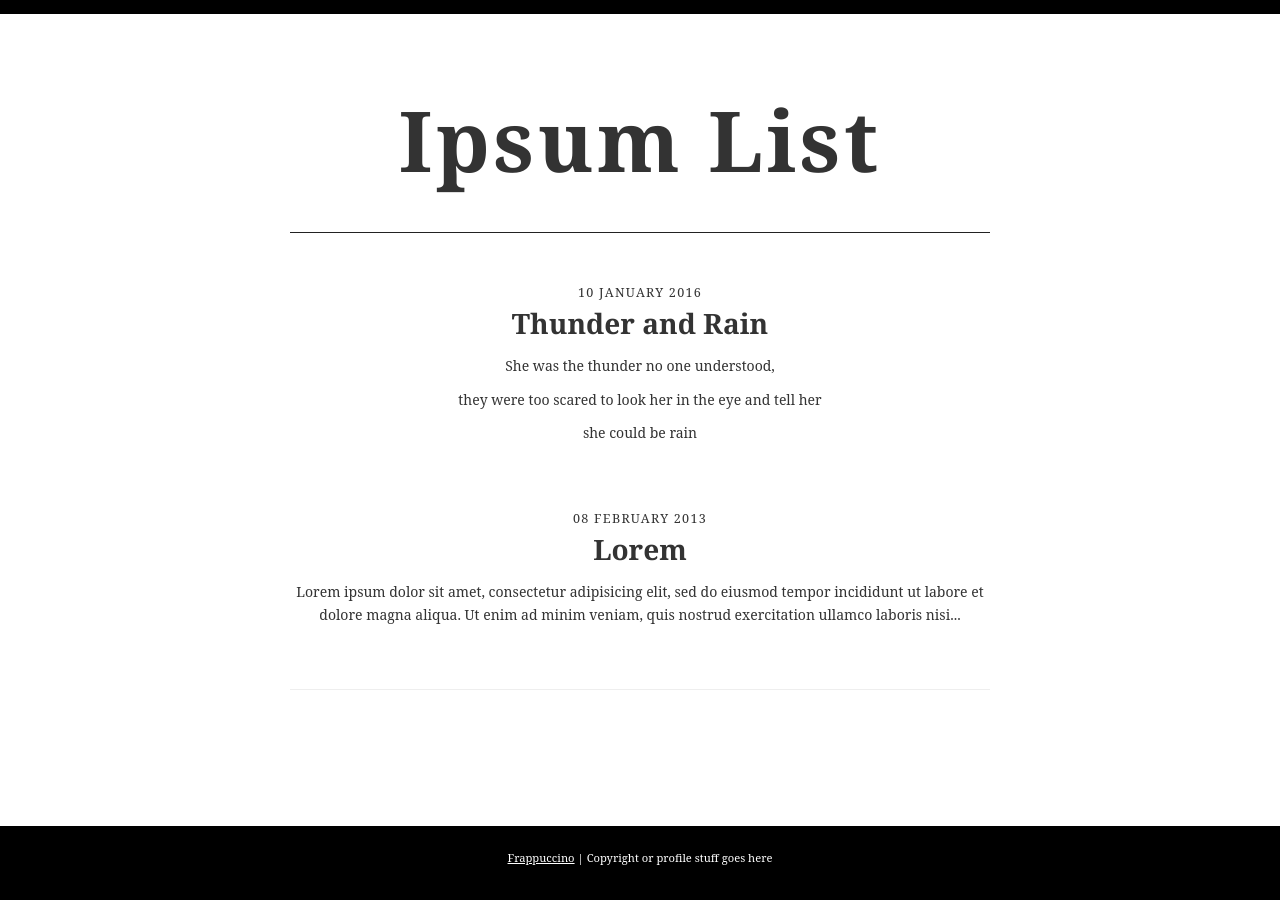
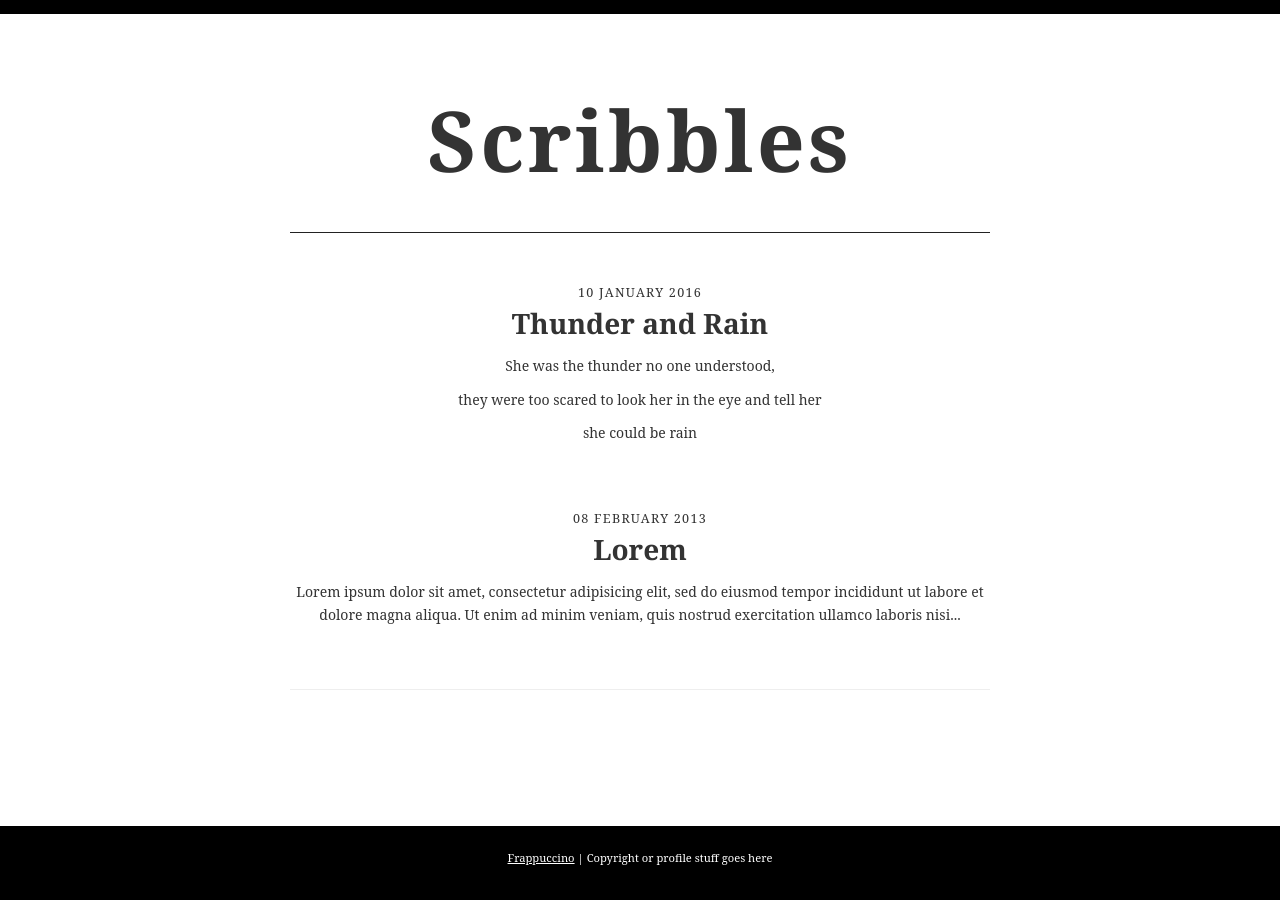
Before and after one commit to rishipoetry/rishipoetry.github.io, a Jekyll site: the page built from index.html, in a window 1280 px wide. Built offline with Jekyll 4.4.1, drawn with Linux system fonts in a browser that asks for light colours; some web fonts are replaced; the list of posts is cut into pages by our own code.

Commit message:
thunderandrain

```diff
--- a/index.html
+++ b/index.html
@@ -1,6 +1,6 @@
 ---
 layout: default
-title: Mainpage
+title: Scribbles
 ---
 <!-- Content
     ================================================== -->
@@ -9,7 +9,7 @@ title: Mainpage
     <main class="container">
     	<div class="row-fluid">
     		<section class="content">
-    		  <h1>Ipsum List</h1>
+    		  <h1>Scribbles</h1>
     		</section>
     		<ul class="entries">
     		{% for post in paginator.posts %}
```
